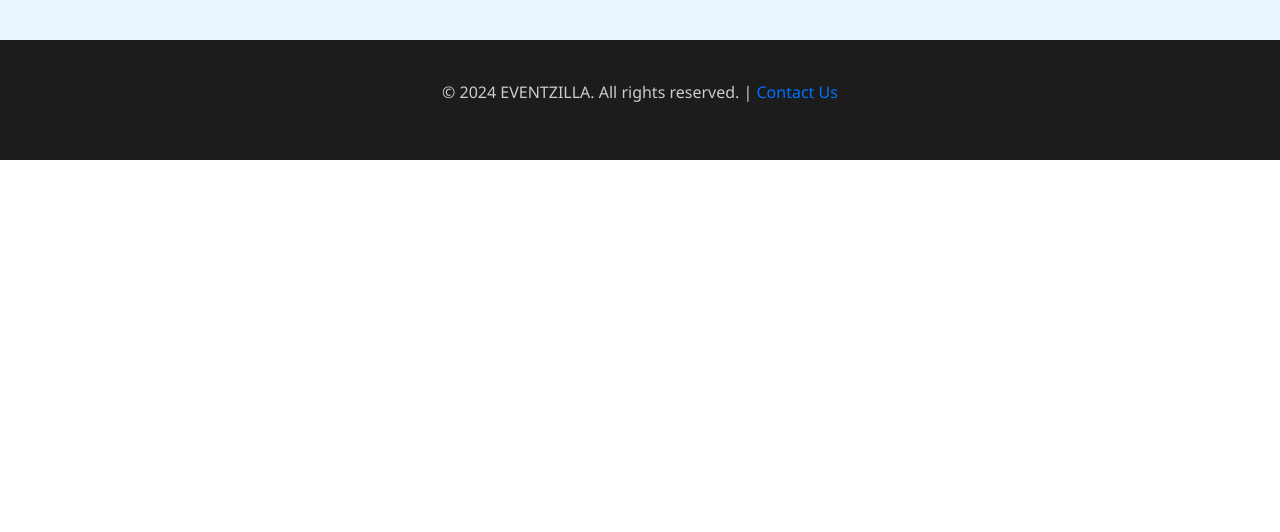
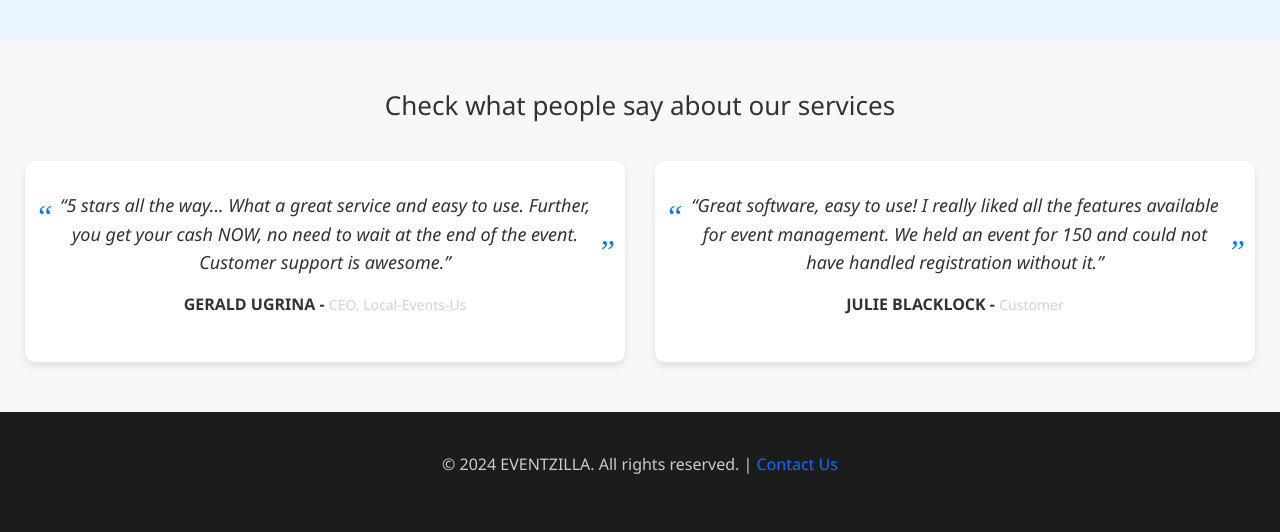
Before and after one commit to Nelly-Makena/Eventia-, a Django app: page /features/ in a window 1280 px wide; the page is wider, and only the part inside the window is pictured. Shown: the part 3146-3678 px from the top of that part. Before the commit the page ends 3306 px from the top of that part, so only its background shows below. Run offline with Django 5.2, Linux system fonts and the light colour scheme.

Commit message:
added reviews on features

```diff
--- a/Eventia/Events/templates/features.html
+++ b/Eventia/Events/templates/features.html
@@ -267,9 +267,92 @@
      font-weight: 600;
 
     }
+.reviews-section {
+  background-color: #f8f8f8; /* Light grey background */
+  padding: 50px 20px;
+  text-align: center;
+}
 
+.reviews-section h2 {
+  font-size: 26px;
+  margin-bottom: 40px;
+}
 
+.reviews-container {
+  display: flex;
+  justify-content: center;
+  gap: 30px;
+  flex-wrap: wrap;
+}
 
+.review {
+  background-color: #fff;
+  padding: 30px;
+  border-radius: 10px;
+  box-shadow: 0 4px 8px rgba(0, 0, 0, 0.1);
+  width: 600px; /* Longer width for stretched boxes */
+  max-width: 100%;
+  transition: transform 0.3s, box-shadow 0.3s, background-color 0.3s, color 0.3s;
+}
+
+.review:hover {
+  transform: translateY(-10px); /* Lifts the review box slightly on hover */
+  box-shadow: 0 8px 16px rgba(0, 0, 0, 0.2);
+  background-color: #007BFF; /* Blue background on hover */
+  color: #fff; /* Change text color to white */
+}
+
+.review:hover .quote::before,
+.review:hover .quote::after {
+  color: #fff; /* Change quotation marks to white */
+}
+
+.quote {
+  font-size: 18px;
+  font-style: italic;
+  margin-bottom: 15px;
+  position: relative;
+  line-height: 1.6;
+}
+
+.quote::before,
+.quote::after {
+  content: '“';
+  font-size: 32px;
+  color: #007BFF; /* Blue quotation marks */
+  position: absolute;
+  font-family: serif;
+}
+
+.quote::after {
+  content: '”';
+  right: -20px;
+  bottom: 0;
+}
+
+.quote::before {
+  left: -20px;
+  top: 0;
+}
+
+.author {
+  font-weight: bold;
+  margin-top: 15px;
+  font-size: 16px;
+  transition: color 0.3s;
+}
+
+.author span {
+  font-weight: normal;
+  color: lightgray;
+  font-size: 14px;
+  transition: color 0.3s;
+}
+
+.review:hover .author,
+.review:hover .author span {
+  color: #fff; /* Change author text to white on hover */
+}
 
 
 
@@ -343,6 +426,19 @@
         </div>
     </div>
 </div>
+<section class="reviews-section">
+  <h2>Check what people say about our services</h2>
+  <div class="reviews-container">
+    <div class="review">
+      <p class="quote">“5 stars all the way... What a great service and easy to use. Further, you get your cash NOW, no need to wait at the end of the event. Customer support is awesome.”</p>
+      <p class="author">GERALD UGRINA - <span>CEO, Local-Events-Us</span></p>
+    </div>
+    <div class="review">
+      <p class="quote">“Great software, easy to use! I really liked all the features available for event management. We held an event for 150 and could not have handled registration without it.”</p>
+      <p class="author">JULIE BLACKLOCK - <span>Customer </span></p>
+    </div>
+  </div>
+</section>
 
 
 
```
